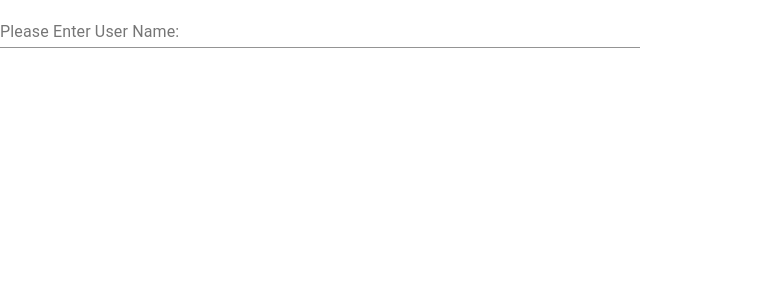
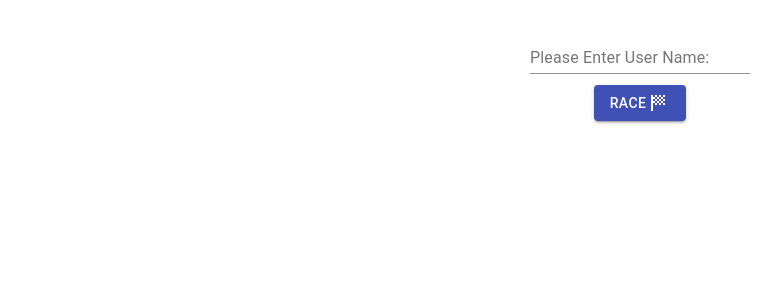
Before and after one commit to Nabid-Kaisar/typeracer, a React (Create React App) app in the folder client/: page / in a window 1280 px wide. Shown: the top 300 px of the page, without its empty margins (0-770 px from the left). Built offline with nearby package versions, Linux system fonts and the light colour scheme.

Commit message:
Register page design updated

```diff
--- a/client/src/components/Race.tsx
+++ b/client/src/components/Race.tsx
@@ -8,6 +8,7 @@ import SnackBar from "@mui/material/Snackbar";
 import SnackbarContent from "@mui/material/SnackbarContent";
 import GreetingsDataType from "../constants/interfaces/GreetingsDataType";
 import { DefaultEventsMap } from "@socket.io/component-emitter";
+import Box from "@material-ui/core/Box";
 
 const fixedWordsArray = sentenceToWordsArray(getRandomText());
 const fixedWordsArrayWithOtherFields = fixedWordsArray.map((w) => ({
@@ -49,7 +50,7 @@ function Race() {
   };
 
   return (
-    <>
+    <Box className="flex-column">
       <TypeEnvContainer
         currentIdx={currentIdx}
         setCurrentIdx={setCurrentIdx}
@@ -79,7 +80,7 @@ function Race() {
           message={message}
         />
       </SnackBar>
-    </>
+    </Box>
   );
 }
 
--- a/client/src/components/Register.tsx
+++ b/client/src/components/Register.tsx
@@ -1,5 +1,10 @@
 import React, { ChangeEvent } from "react";
 import Input from "./core/Input";
+import Button from "@material-ui/core/Button";
+
+import SportsScoreIcon from "@mui/icons-material/SportsScore";
+import { useNavigate } from "react-router-dom";
+import Box from "@mui/material/Box";
 
 interface Props {
   // Props for the component go here
@@ -7,6 +12,7 @@ interface Props {
 
 const Register: React.FC<Props> = (props) => {
   const [name, setName] = React.useState("");
+  const navigate = useNavigate();
 
   const handleNameChange = (
     event: ChangeEvent<HTMLInputElement | HTMLTextAreaElement>
@@ -14,14 +20,27 @@ const Register: React.FC<Props> = (props) => {
     setName(event.target.value);
   };
 
+  const handleFormSubmit = () => {
+    if (!name) return;
+    //call api to register name on server;
+    //maybe connect to websocket here..
+    navigate("/race");
+  };
+
   return (
-    <>
+    <Box component="div" className="flex flex-col my-[2%]">
       <Input
         value={name}
+        className="w-auto"
         handleChange={handleNameChange}
         label={"Please Enter User Name:"}
       />
-    </>
+      <Box className="my-[5%] text-center">
+        <Button variant="contained" color="primary" onClick={handleFormSubmit}>
+          Race <SportsScoreIcon />
+        </Button>
+      </Box>
+    </Box>
   );
 };
 
--- a/client/src/components/TypeEnvContainer.tsx
+++ b/client/src/components/TypeEnvContainer.tsx
@@ -118,6 +118,7 @@ const TypeEnvContainer: React.FC<TypeEnvContainerTypes> = ({
       <DisplayText wordsArray={wordsArr} />
       <div className="flex flex-row">
         <Input
+          style={{ width: "50%" }}
           className={"text-left"}
           value={currentInput}
           label={"You Race Here..."}
--- a/client/src/components/core/Input.tsx
+++ b/client/src/components/core/Input.tsx
@@ -11,6 +11,7 @@ interface InputPropTypes {
   className?: string;
   disabled?: boolean;
   handleKeyDown?: KeyboardEventHandler<HTMLDivElement> | undefined;
+  style?: React.CSSProperties;
 }
 
 const Input = React.forwardRef((props: InputPropTypes, ref) => {
@@ -22,11 +23,12 @@ const Input = React.forwardRef((props: InputPropTypes, ref) => {
     value,
     className,
     handleKeyDown,
+    style,
   } = props;
 
   return (
     <TextField
-      style={{ width: "50%" }}
+      style={style}
       inputRef={ref}
       className={className}
       onChange={handleChange}
--- a/client/src/container/AppContainer.tsx
+++ b/client/src/container/AppContainer.tsx
@@ -1,15 +1,15 @@
 import React from "react";
 
 interface AppContainerType {
-    children: Array<JSX.Element> | JSX.Element;
+  children: Array<JSX.Element> | JSX.Element;
 }
 
-const AppContainer: React.FC<AppContainerType> = ({children}) => {
-    return (
-        <div className='flex justify-center flex-col'>
-            {Array.isArray(children) ? children.map(child => child) : children}
-        </div>
-    );
-}
+const AppContainer: React.FC<AppContainerType> = ({ children }) => {
+  return (
+    <div className="flex justify-center flex-row">
+      {Array.isArray(children) ? children.map((child) => child) : children}
+    </div>
+  );
+};
 
 export default AppContainer;
```
